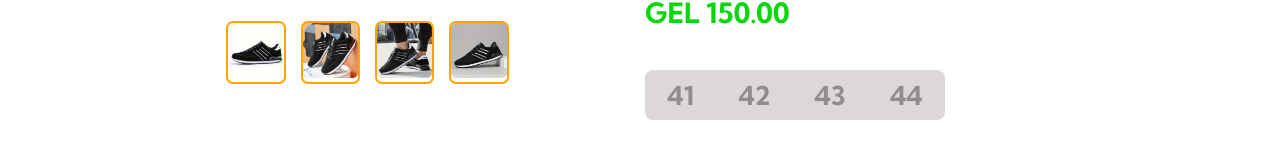
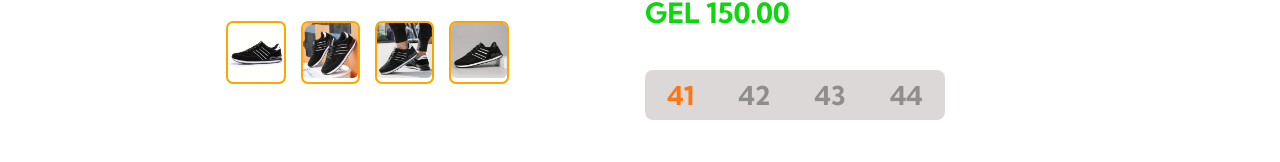
Before and after one commit to IrakliTsiklauri/e-commerce-platform, a React (Create React App) app: page /items/1 in a window 1280 px wide. Shown: the part 699-861 px from the top of the page. Built offline with nearby package versions, Linux system fonts and the light colour scheme.

Commit message:
add color on selectedSize in InfoSection.jsx

```diff
--- a/src/components/InfoSection.jsx
+++ b/src/components/InfoSection.jsx
@@ -13,6 +13,7 @@ const InfoSection = () => {
     item && Object.keys(item.size)[0]
   );
 
+
   if (!item) {
     return (
       <div>
@@ -20,6 +21,10 @@ const InfoSection = () => {
       </div>
     );
   }
+  const toggleSizeSelection = (size) => {
+    setSelectedSize((prevSize) => (prevSize === size ? null : size));
+  };
+
 
   const itemPrice = Number(item.price).toFixed(2);
 
@@ -47,7 +52,11 @@ const InfoSection = () => {
         </ItemPrice>
         <ItemSize>
           {Object.keys(item.size).map((size) => (
-              <span key={size} onClick={() => setSelectedSize(size)}>
+            <span
+              key={size}
+              onClick={() => toggleSizeSelection(size)}
+              style={selectedSize === size ? { color: "#fc7614" } : {}}
+            >
               {size.toUpperCase()}
             </span>
           ))}
@@ -187,8 +196,6 @@ const ItemPrice = styled.div`
   }
 `;
 
-
-
 const ItemSize = styled.div`
   display: flex;
   align-items: center;
@@ -204,9 +211,16 @@ const ItemSize = styled.div`
     color: #908d8d;
     cursor: pointer;
 
-    &:hover{
+    /* &:hover {
       color: red;
+    } */
   }
+
+  @media (min-width: 500px) and (max-width: 900px) {
+    display: flex;
+    align-items: center;
+    justify-content: space-around;
+    width: 100%;
   }
 `;
 
--- a/src/data.json
+++ b/src/data.json
@@ -54,7 +54,7 @@
     "description": "All Seasons Fashionable Jeans, Men's Blend Casual Street Style Stretch Jeans Pants",
     "size": {
       "s": "In Stock",
-      "m": "In Stoke",
+      "m": "In Stock",
       "l": "Out Of Stock",
       "xl": "In Stock"
     },
--- a/src/pages/Collections.jsx
+++ b/src/pages/Collections.jsx
@@ -6,7 +6,6 @@ import { useParams, useNavigate } from "react-router-dom";
 const Collections = ({ category }) => {
   const { category: paramCategory } = useParams();
   const navigate = useNavigate();
-  console.log(navigate);
   const selectedCategory = category || paramCategory;
 
   const filteredData = selectedCategory
```
Lines whose indentation alone changed are shown as unchanged.
